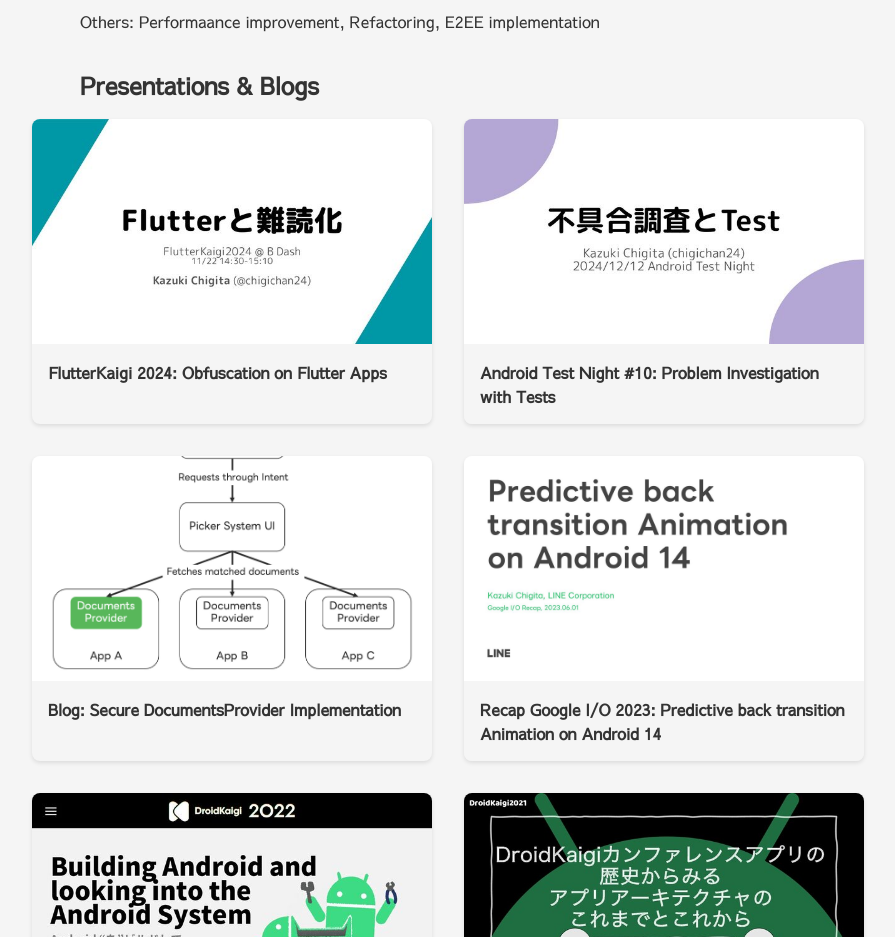
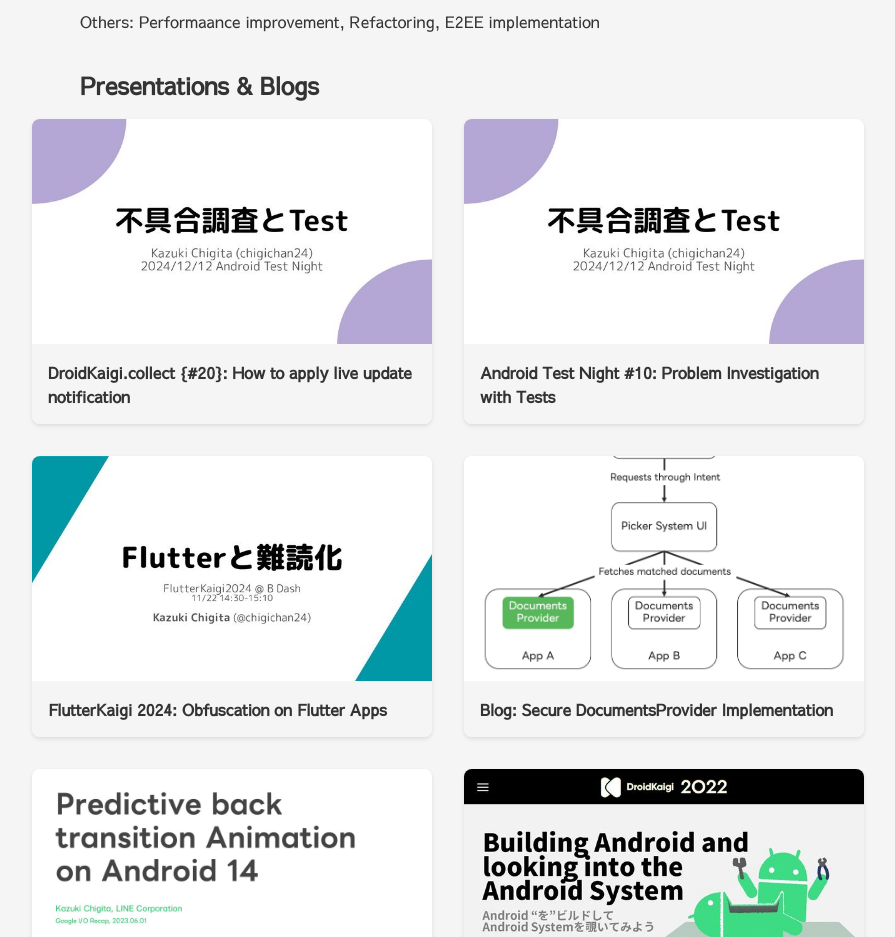
Before and after one commit to chigichan24/chigichan24.github.io, a React (Vite) app: page /#/about in a window 1280 px wide. Shown: the part 965-1902 px from the top of the page, without its empty margins (192-1087 px from the left). Built offline with nearby package versions, Linux system fonts and the light colour scheme.

Commit message:
Add new content about DroidKaigi collect

```diff
--- a/src/components/Presentation.tsx
+++ b/src/components/Presentation.tsx
@@ -34,15 +34,20 @@
 export function Presentations() {
   const presentations = [
     {
-      imageUrl: "/presentations/flutterkaigi2024.jpg",
-      titleKey: "about.presentation.flutterkaigi2024.title",
-      contentUrlKey: "about.presentation.flutterkaigi2024.speakerdeck",
-      youtubeUrlKey: "about.presentation.flutterkaigi2024.youtube"
+      imageUrl: "/presentations/androidtestnight2024.jpg",
+      titleKey: "about.presentation.droidkaigi_collect_20.title",
+      contentUrlKey: "about.presentation.droidkaigi_collect_20.speakerdeck"
     },
     {
       imageUrl: "/presentations/androidtestnight2024.jpg",
       titleKey: "about.presentation.androidtestnight2024.title",
       contentUrlKey: "about.presentation.androidtestnight2024.speakerdeck"
+    },
+    {
+      imageUrl: "/presentations/flutterkaigi2024.jpg",
+      titleKey: "about.presentation.flutterkaigi2024.title",
+      contentUrlKey: "about.presentation.flutterkaigi2024.speakerdeck",
+      youtubeUrlKey: "about.presentation.flutterkaigi2024.youtube"
     },
     {
       imageUrl: "/presentations/documentsprovider2024.jpg",
--- a/src/contexts/LanguageContext.tsx
+++ b/src/contexts/LanguageContext.tsx
@@ -44,6 +44,8 @@
     "about.education.high.department": "Control and Information Engineering",
     "about.education.high.type": "Associate's Degree",
     "about.presentation": "Presentations & Blogs",
+    "about.presentation.droidkaigi_collect_20.title": "DroidKaigi.collect {#20}: How to apply live update notification",
+    "about.presentation.droidkaigi_collect_20.speakerdeck": "https://speakerdeck.com/chigichan24/how-to-apply-live-update-notification",
     "about.presentation.flutterkaigi2024.title": "FlutterKaigi 2024: Obfuscation on Flutter Apps",
     "about.presentation.flutterkaigi2024.speakerdeck": "https://speakerdeck.com/chigichan24/fluttertonan-du-hua",
     "about.presentation.flutterkaigi2024.youtube": "https://www.youtube.com/watch?v=x2jMRJe_bSY",
@@ -92,6 +94,8 @@
     "about.education.high.department": "制御情報工学科",
     "about.education.high.type": "準学士",
     "about.presentation": "プレゼンテーション・ブログ",
+    "about.presentation.droidkaigi_collect_20.title": "DroidKaigi.collect {#20}:  Live Update notificationのつかいどころ",
+    "about.presentation.droidkaigi_collect_20.speakerdeck": "https://speakerdeck.com/chigichan24/how-to-apply-live-update-notification",
     "about.presentation.flutterkaigi2024.title": "FlutterKaigi 2024: Flutterと難読化",
     "about.presentation.flutterkaigi2024.speakerdeck": "https://speakerdeck.com/chigichan24/fluttertonan-du-hua",
     "about.presentation.flutterkaigi2024.youtube": "https://www.youtube.com/watch?v=x2jMRJe_bSY",
```
